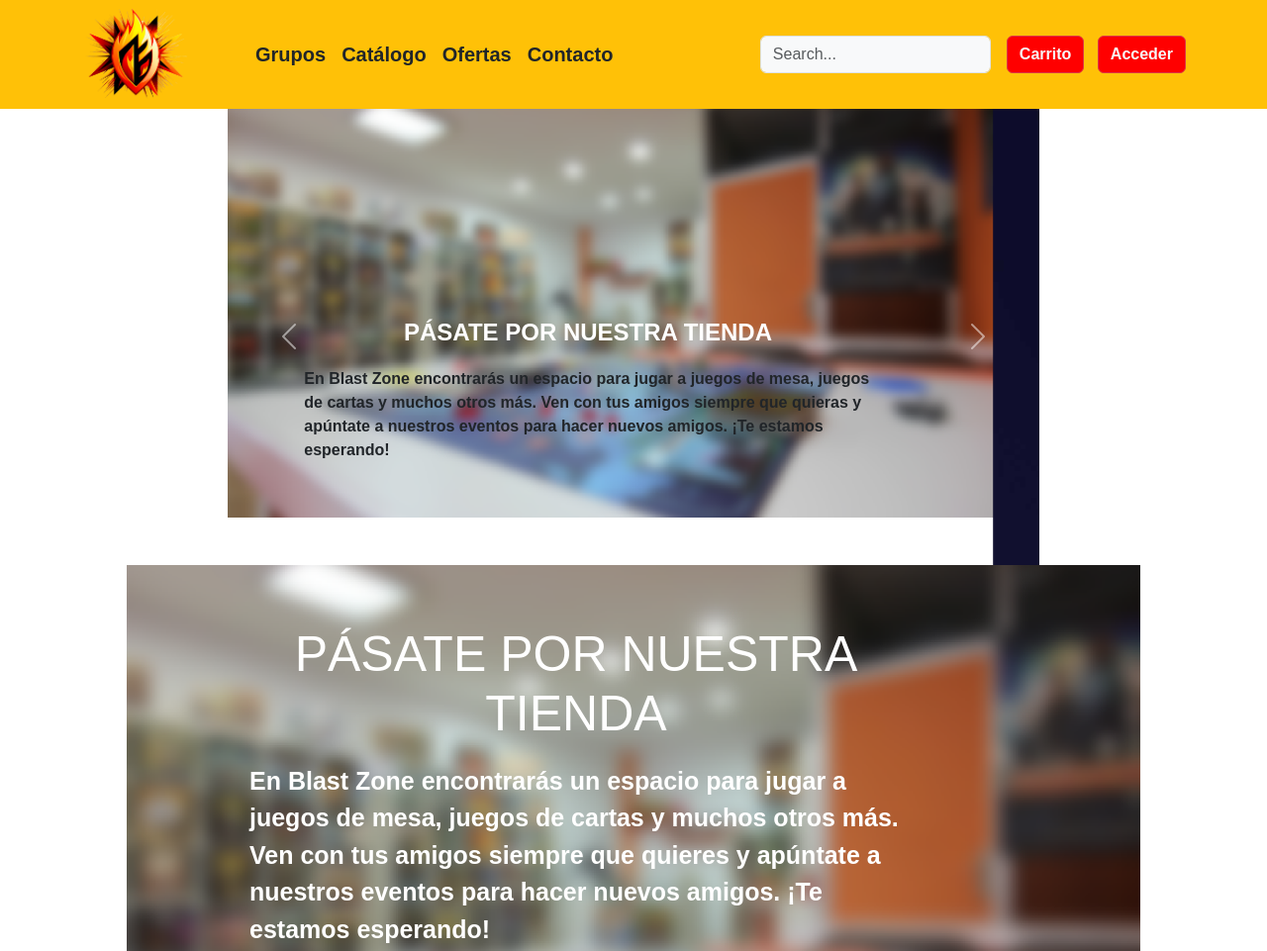
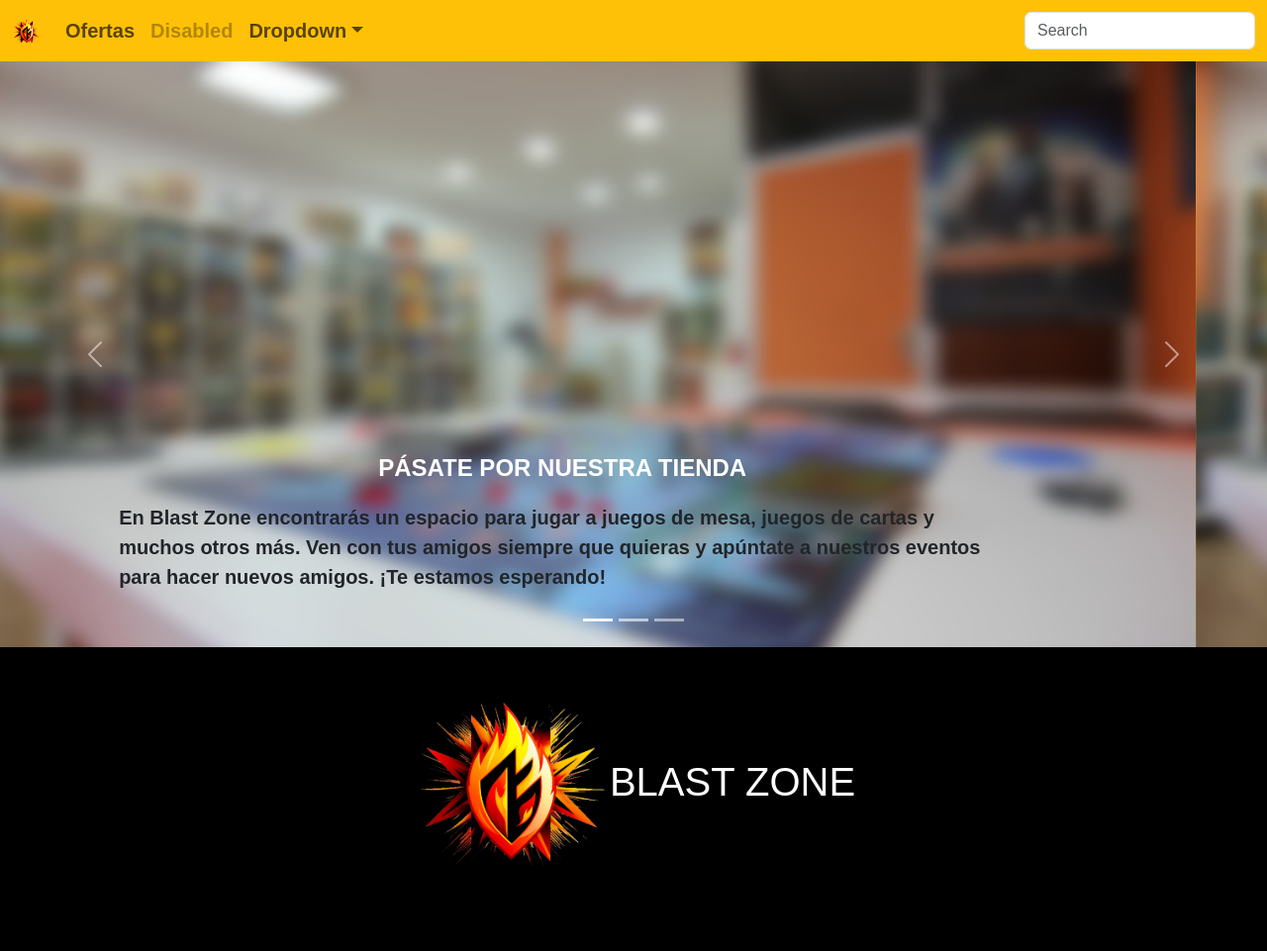
Before and after one commit to DarkestIowaMedac/TrabajoBoostrap, a website: page html/index.html in a window 1280 px wide. Shown: the top 961 px of the page at 99% size. Drawn offline with nearby package versions, Linux system fonts and the light colour scheme.

Commit message:
NavBarNueva

```diff
--- a/html/index.html
+++ b/html/index.html
@@ -7,8 +7,40 @@
     <link rel="stylesheet" href="../comp_css/estilos.css">
 </head>
 <body>
-    <header class="p-3 p-lg-0 fw-bold fs-5 text-bg-primary">
-    <div class="container">
+    <header class="p-3 p-lg-0 fw-bold fs-5 text-bg-primary text-dark">
+        <nav class="navbar navbar-expand-md bg-primary" aria-label="Fourth navbar example">
+            <div class="container-fluid">
+                <a class="navbar-brand" href="#">
+                    <img src="../imagenes/blastzonelogo.png" width="30" height="30" alt="">
+                  </a>
+              <button class="navbar-toggler" type="button" data-bs-toggle="collapse" data-bs-target="#navbarsExample04" aria-controls="navbarsExample04" aria-expanded="false" aria-label="Toggle navigation">
+                <span class="navbar-toggler-icon"></span>
+              </button>
+
+              <div class="collapse navbar-collapse" id="navbarsExample04">
+                <ul class="navbar-nav me-auto mb-2 mb-md-0">
+                  <li class="nav-item">
+                    <a class="nav-link" href="#">Ofertas</a>
+                  </li>
+                  <li class="nav-item">
+                    <a class="nav-link disabled" aria-disabled="true">Disabled</a>
+                  </li>
+                  <li class="nav-item dropdown">
+                    <a class="nav-link dropdown-toggle" href="#" data-bs-toggle="dropdown" aria-expanded="false">Dropdown</a>
+                    <ul class="dropdown-menu">
+                      <li><a class="dropdown-item" href="#">Grupos</a></li>
+                      <li><a class="dropdown-item" href="#">Catálogo</a></li>
+                      <li><a class="dropdown-item" href="#">Something else here</a></li>
+                    </ul>
+                  </li>
+                </ul>
+                <form role="search">
+                  <input class="form-control" type="search" placeholder="Search" aria-label="Search">
+                </form>
+              </div>
+            </div>
+          </nav>
+    <!--<div class="container">
       <div class="d-flex flex-wrap align-items-center justify-content-md-center justify-content-lg-start justify-content-center">
         <a href="#" class="nav-link"><img src="../imagenes/blastzonelogo.png" alt="Blast Zone Logo" style="width: 110px;" /></a>
         <a href="/" class="d-flex align-items-center mb-2 mb-lg-0 text-white text-decoration-none">
@@ -32,10 +64,9 @@
       </div>
     </div>
   </header>
-
+-->
 
     <main>
-        <main>
             <div id="myCarousel" class="carousel slide mb-6" data-bs-ride="carousel">
               <div class="carousel-indicators">
                 <button type="button" data-bs-target="#myCarousel" data-bs-slide-to="0" class="active" aria-current="true" aria-label="Slide 1"></button>
@@ -44,7 +75,7 @@
               </div>
               <div class="carousel-inner">
                 <div class="carousel-item active">
-                  <img src="../imagenes/tienda-interior.png" class="d-block w-100" alt="Interior de la tienda">
+                  <img src="../imagenes/tienda-interior.png" class="d-block w-100 imagencarrousel" alt="Interior de la tienda">
                   <div class="container">
                     <div class="carousel-caption text-start">
                       <h2 class="fw-bold">PÁSATE POR NUESTRA TIENDA</h2>
@@ -53,7 +84,7 @@
                   </div>
                 </div>
                 <div class="carousel-item">
-                  <img src="../imagenes/Lorcana.jpg" class="d-block w-100" alt="Eventos en la tienda">
+                  <img src="../imagenes/tienda-interior.png" class="d-block w-100 imagencarrousel" alt="Eventos en la tienda">
                   <div class="container">
                     <div class="carousel-caption">
                       <h2 class="fw-bold">PARTICIPA EN NUESTROS EVENTOS</h2>
@@ -62,7 +93,7 @@
                   </div>
                 </div>
                 <div class="carousel-item">
-                  <img src="../imagenes/basta.jpg" class="d-block w-100" alt="Productos de la tienda">
+                  <img src="../imagenes/tienda-interior.png" class="d-block w-100" alt="Productos de la tienda">
                   <div class="container">
                     <div class="carousel-caption text-end">
                       <h2 class="fw-bold">DESCUBRE NUESTRO CATÁLOGO</h2>
@@ -80,15 +111,14 @@
                 <span class="visually-hidden">Siguiente</span>
               </button>
             </div>
-          </main>
 
-        <section class="promocion-tienda">
+        <!--<section class="promocion-tienda">
             <div class="contenido-promocion">
                 <h2 id="pasate">PÁSATE POR NUESTRA TIENDA</h2>
                 <p id="textpasate">En Blast Zone encontrarás un espacio para jugar a juegos de mesa, juegos de cartas y muchos otros más. Ven con tus amigos siempre que quieres y apúntate a nuestros eventos para hacer nuevos amigos. ¡Te estamos esperando!</p>
                 <a href="#" class="boton-conocenos">CONÓCENOS</a>
             </div>
-        </section>
+        </section>-->
     </main>
 
     <footer class="pie-pagina">
@@ -130,7 +160,9 @@
             <p>© BlastZone 2024 <a href="#">Privacy</a> — <a href="#">Terms</a></p>
         </div>
     </footer>
+
+    <script src="../node_modules/@popperjs/core/dist/umd/popper.js"></script>
     <script src="../node_modules/bootstrap/dist/js/bootstrap.js"></script>
-    <script src="../node_modules/@popperjs/core/dist/umd/popper.js"></script>
+
 </body>
 </html>
--- a/scss/catalogo.scss
+++ b/scss/catalogo.scss
@@ -1,8 +1,6 @@
 /* Categories page specific styles */
-main {
-    width: 80%;
-    margin: auto;
-}
+
+
 
 .categorias {
     background-color: #000;
--- a/scss/index.scss
+++ b/scss/index.scss
@@ -95,7 +95,11 @@
     padding: 40px;
     text-align: center;
 }
-
+.imagencarrousel{
+    height: 74vh;
+    width: auto;
+    margin: auto;
+}
 .contenido-promocion {
     display: flex;
     flex-direction: column;
```
Also changed, not shown: comp_css/estilos.css, 1 other file.
